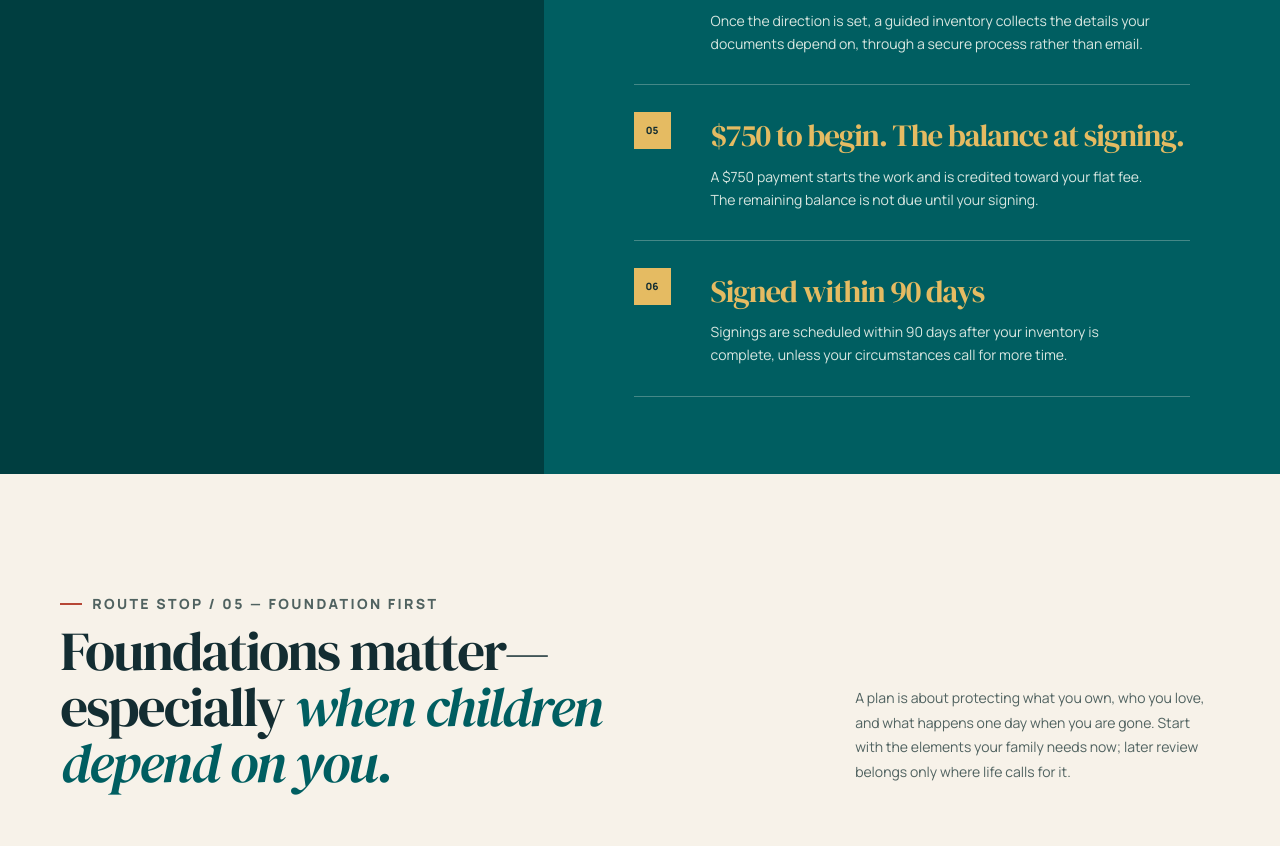
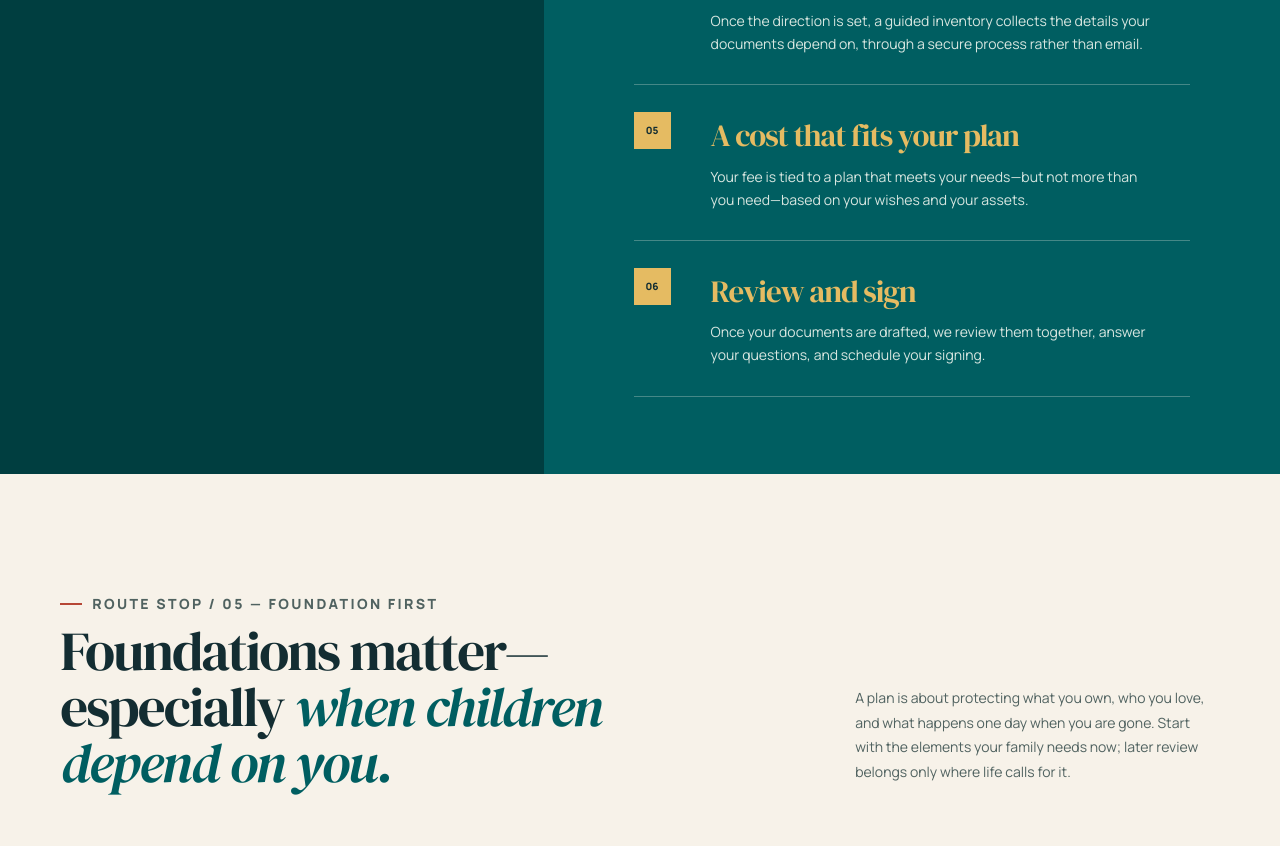
Before and after one commit to tedcorless/corless-estate-law, a React (Vite) app: page / in a window 1280 px wide. Shown: the part 4839-5685 px from the top of the page. Built offline with nearby package versions, Linux system fonts and the light colour scheme.

Commit message:
Process: replace $750 and 90-day steps with fee-fit and review/sign

```diff
--- a/src/Home.tsx
+++ b/src/Home.tsx
@@ -110,13 +110,13 @@ const firstCallTopics = [
   },
   {
     number: "05",
-    title: "$750 to begin. The balance at signing.",
-    copy: "A $750 payment starts the work and is credited toward your flat fee. The remaining balance is not due until your signing.",
+    title: "A cost that fits your plan",
+    copy: "Your fee is tied to a plan that meets your needs—but not more than you need—based on your wishes and your assets.",
   },
   {
     number: "06",
-    title: "Signed within 90 days",
-    copy: "Signings are scheduled within 90 days after your inventory is complete, unless your circumstances call for more time.",
+    title: "Review and sign",
+    copy: "Once your documents are drafted, we review them together, answer your questions, and schedule your signing.",
   },
 ];
 
```
